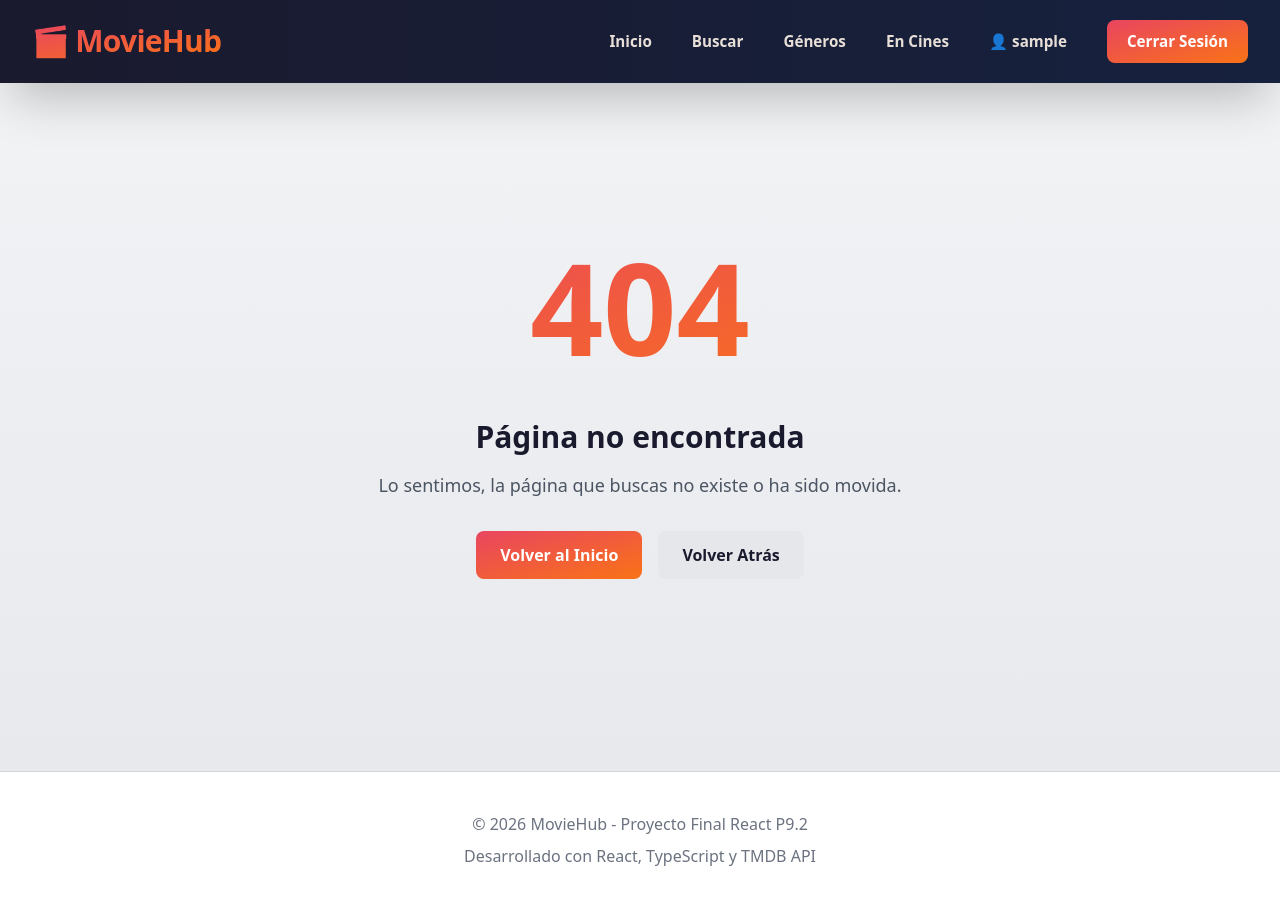
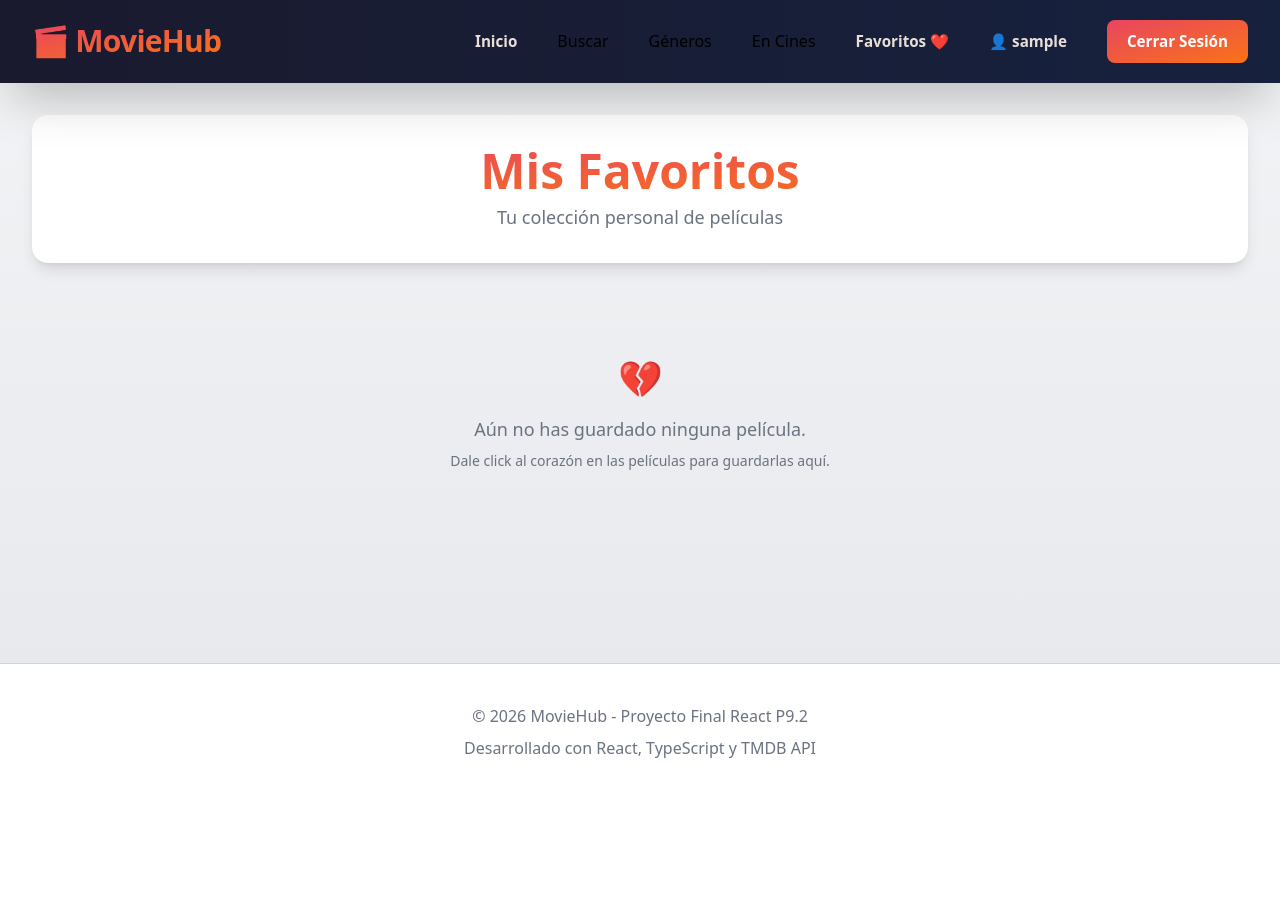
Before and after one commit to xni0/proyecto-final, a React (Vite) app: page /favorites in a window 1280 px wide. Shown: the top 904 px of the page. After the commit the page ends 800 px from the top, so only its background shows below. Built offline with nearby package versions, Linux system fonts and the light colour scheme; sample sign-in values are in the browser's storage.

Commit message:
Adding user favorites ❤️functionality

```diff
--- a/src/App.tsx
+++ b/src/App.tsx
@@ -1,16 +1,17 @@
-import { BrowserRouter, Routes, Route } from 'react-router-dom';
-import { AuthProvider } from './context/AuthContext';
-import { MainLayout } from './layout/MainLayout';
-import { Home } from './routes/Home';
-import { Search } from './routes/Search';
-import { Genres } from './routes/Genres';
-import { NowPlaying } from './routes/NowPlaying';
-import { MovieDetail } from './routes/MovieDetail';
-import { PersonDetail } from './routes/PersonDetail';
-import { Login } from './routes/Login';
-import { Register } from './routes/Register';
-import { NotFound } from './routes/NotFound';
-import { PrivateRoute } from './guards/PrivateRoute';
+import { BrowserRouter, Routes, Route } from "react-router-dom";
+import { AuthProvider } from "./context/AuthContext";
+import { MainLayout } from "./layout/MainLayout";
+import { Home } from "./routes/Home";
+import { Search } from "./routes/Search";
+import { Genres } from "./routes/Genres";
+import { NowPlaying } from "./routes/NowPlaying";
+import { MovieDetail } from "./routes/MovieDetail";
+import { PersonDetail } from "./routes/PersonDetail";
+import { Login } from "./routes/Login";
+import { Register } from "./routes/Register";
+import { NotFound } from "./routes/NotFound";
+import { PrivateRoute } from "./guards/PrivateRoute";
+import { Favorites } from "./routes/Favorites";
 
 function App() {
   return (
@@ -38,6 +39,14 @@ function App() {
                 </PrivateRoute>
               }
             />
+            <Route
+              path="favorites"
+              element={
+                <PrivateRoute>
+                  <Favorites />
+                </PrivateRoute>
+              }
+            />
             <Route path="login" element={<Login />} />
             <Route path="register" element={<Register />} />
             <Route path="*" element={<NotFound />} />
--- /dev/null
+++ b/src/hooks/useFavorites.ts
@@ -0,0 +1,65 @@
+import { useState, useEffect } from 'react';
+import { useAuth } from './useAuth';
+import type { Movie } from '../types/movie.types';
+
+export function useFavorites() {
+  const { user, isAuthenticated } = useAuth();
+  const [favorites, setFavorites] = useState<Movie[]>([]);
+
+  // Cargar favoritos cuando cambia el usuario
+  useEffect(() => {
+    if (isAuthenticated && user?.username) {
+      const storedFavs = localStorage.getItem(`favorites_${user.username}`);
+      if (storedFavs) {
+        setFavorites(JSON.parse(storedFavs));
+      } else {
+        setFavorites([]);
+      }
+    } else {
+      setFavorites([]);
+    }
+  }, [isAuthenticated, user]);
+
+  // Guardar en localStorage cada vez que cambia el estado favorites
+  const updateLocalStorage = (newFavs: Movie[]) => {
+    if (user?.username) {
+      localStorage.setItem(`favorites_${user.username}`, JSON.stringify(newFavs));
+      setFavorites(newFavs);
+
+      // Disparar evento para sincronizar otras pestañas/componentes si fuera necesario
+      window.dispatchEvent(new Event("storage"));
+    }
+  };
+
+  const addFavorite = (movie: Movie) => {
+    if (!isFavorite(movie.id)) {
+      const newFavs = [...favorites, movie];
+      updateLocalStorage(newFavs);
+    }
+  };
+
+  const removeFavorite = (movieId: number) => {
+    const newFavs = favorites.filter(m => m.id !== movieId);
+    updateLocalStorage(newFavs);
+  };
+
+  const isFavorite = (movieId: number) => {
+    return favorites.some(m => m.id === movieId);
+  };
+
+  const toggleFavorite = (movie: Movie) => {
+    if (isFavorite(movie.id)) {
+      removeFavorite(movie.id);
+    } else {
+      addFavorite(movie);
+    }
+  };
+
+  return {
+    favorites,
+    addFavorite,
+    removeFavorite,
+    isFavorite,
+    toggleFavorite
+  };
+}
--- a/src/layout/Navbar.tsx
+++ b/src/layout/Navbar.tsx
@@ -1,5 +1,5 @@
-import { Link } from 'react-router-dom';
-import { useAuth } from '../hooks/useAuth';
+import { Link } from "react-router-dom";
+import { useAuth } from "../hooks/useAuth";
 
 export default function Navbar() {
   const { isAuthenticated, user, logout } = useAuth();
@@ -10,8 +10,13 @@ export default function Navbar() {
       // Si el usuario esta logueado
       return (
         <>
-          <span className="text-secondary-light font-semibold text-[0.95rem]">👤 {user?.username}</span>
-          <button onClick={logout} className="bg-gradient-to-br from-primary to-primary-light text-white border-none px-5 py-2.5 rounded-lg cursor-pointer font-bold transition-all duration-300 text-[0.95rem] hover:shadow-lg hover:shadow-primary/40 hover:-translate-y-0.5">
+          <span className="text-secondary-light font-semibold text-[0.95rem]">
+            👤 {user?.username}
+          </span>
+          <button
+            onClick={logout}
+            className="bg-gradient-to-br from-primary to-primary-light text-white border-none px-5 py-2.5 rounded-lg cursor-pointer font-bold transition-all duration-300 text-[0.95rem] hover:shadow-lg hover:shadow-primary/40 hover:-translate-y-0.5"
+          >
             Cerrar Sesión
           </button>
         </>
@@ -21,8 +26,18 @@ export default function Navbar() {
     // Si el usuario no esta logueado
     return (
       <>
-        <Link to="/login" className="text-secondary-light no-underline font-semibold text-[0.95rem] transition-colors duration-300 hover:text-primary-light relative after:content-[''] after:absolute after:-bottom-1.5 after:left-0 after:w-0 after:h-0.5 after:bg-gradient-to-r after:from-primary after:to-primary-light after:transition-all after:duration-300 hover:after:w-full">Iniciar Sesión</Link>
-        <Link to="/register" className="bg-gradient-to-br from-primary to-primary-light text-white px-5 py-2.5 rounded-lg no-underline hover:shadow-lg hover:shadow-primary/30 hover:-translate-y-0.5 transition-all duration-300">Registrarse</Link>
+        <Link
+          to="/login"
+          className="text-secondary-light no-underline font-semibold text-[0.95rem] transition-colors duration-300 hover:text-primary-light relative after:content-[''] after:absolute after:-bottom-1.5 after:left-0 after:w-0 after:h-0.5 after:bg-gradient-to-r after:from-primary after:to-primary-light after:transition-all after:duration-300 hover:after:w-full"
+        >
+          Iniciar Sesión
+        </Link>
+        <Link
+          to="/register"
+          className="bg-gradient-to-br from-primary to-primary-light text-white px-5 py-2.5 rounded-lg no-underline hover:shadow-lg hover:shadow-primary/30 hover:-translate-y-0.5 transition-all duration-300"
+        >
+          Registrarse
+        </Link>
       </>
     );
   };
@@ -30,15 +45,38 @@ export default function Navbar() {
   return (
     <nav className="bg-gradient-to-r from-primary-dark to-secondary shadow-2xl sticky top-0 z-50">
       <div className="max-w-[1400px] mx-auto px-8 py-5 flex justify-between items-center">
-        <Link to="/" className="text-3xl font-extrabold bg-gradient-to-br from-primary to-primary-light bg-clip-text text-transparent tracking-tight">
+        <Link
+          to="/"
+          className="text-3xl font-extrabold bg-gradient-to-br from-primary to-primary-light bg-clip-text text-transparent tracking-tight"
+        >
           🎬 MovieHub
         </Link>
 
         <div className="flex gap-10 items-center">
-          <Link to="/" className="text-secondary-light no-underline font-semibold text-[0.95rem] transition-colors duration-300 hover:text-primary-light relative after:content-[''] after:absolute after:-bottom-1.5 after:left-0 after:w-0 after:h-0.5 after:bg-gradient-to-r after:from-primary after:to-primary-light after:transition-all after:duration-300 hover:after:w-full">Inicio</Link>
-          <Link to="/search" className="text-secondary-light no-underline font-semibold text-[0.95rem] transition-colors duration-300 hover:text-primary-light relative after:content-[''] after:absolute after:-bottom-1.5 after:left-0 after:w-0 after:h-0.5 after:bg-gradient-to-r after:from-primary after:to-primary-light after:transition-all after:duration-300 hover:after:w-full">Buscar</Link>
-          <Link to="/genres" className="text-secondary-light no-underline font-semibold text-[0.95rem] transition-colors duration-300 hover:text-primary-light relative after:content-[''] after:absolute after:-bottom-1.5 after:left-0 after:w-0 after:h-0.5 after:bg-gradient-to-r after:from-primary after:to-primary-light after:transition-all after:duration-300 hover:after:w-full">Géneros</Link>
-          <Link to="/now-playing" className="text-secondary-light no-underline font-semibold text-[0.95rem] transition-colors duration-300 hover:text-primary-light relative after:content-[''] after:absolute after:-bottom-1.5 after:left-0 after:w-0 after:h-0.5 after:bg-gradient-to-r after:from-primary after:to-primary-light after:transition-all after:duration-300 hover:after:w-full">En Cines</Link>
+          <Link
+            to="/"
+            className="text-secondary-light no-underline font-semibold text-[0.95rem] transition-colors duration-300 hover:text-primary-light relative after:content-[''] after:absolute after:-bottom-1.5 after:left-0 after:w-0 after:h-0.5 after:bg-gradient-to-r after:from-primary after:to-primary-light after:transition-all after:duration-300 hover:after:w-full"
+          >
+            Inicio
+          </Link>
+          <Link to="/search" className="...">
+            Buscar
+          </Link>
+          <Link to="/genres" className="...">
+            Géneros
+          </Link>
+          <Link to="/now-playing" className="...">
+            En Cines
+          </Link>
+
+          {isAuthenticated && (
+            <Link
+              to="/favorites"
+              className="text-secondary-light no-underline font-semibold text-[0.95rem] transition-colors duration-300 hover:text-red-500 relative"
+            >
+              Favoritos ❤️
+            </Link>
+          )}
 
           {renderAuthButtons()}
         </div>
--- a/src/molecules/MovieCard.tsx
+++ b/src/molecules/MovieCard.tsx
@@ -1,5 +1,7 @@
 import { useNavigate } from 'react-router-dom';
 import type { Movie } from '../types/movie.types';
+import { useFavorites } from '../hooks/useFavorites'; // <--- Importar hook
+import { useAuth } from '../hooks/useAuth'; // <--- Importar auth
 
 interface MovieCardProps {
   movie: Movie;
@@ -9,13 +11,44 @@ const IMAGE_BASE_URL = 'https://image.tmdb.org/t/p/w500';
 
 export default function MovieCard({ movie }: MovieCardProps) {
   const navigate = useNavigate();
+  const { isFavorite, toggleFavorite } = useFavorites(); // <--- Usar hook
+  const { isAuthenticated } = useAuth(); // <--- Verificar si está logueado
 
   const handleClick = () => {
     navigate(`/movie/${movie.id}`);
   };
 
+  // Manejar clic en el corazón
+  const handleFavoriteClick = (e: React.MouseEvent) => {
+    e.stopPropagation(); // Evita navegar al detalle
+    toggleFavorite(movie);
+  };
+
+  const isFav = isFavorite(movie.id);
+
   return (
-    <div className="bg-white rounded-xl overflow-hidden shadow-md transition-all duration-400 cursor-pointer hover:-translate-y-3 hover:shadow-xl group" onClick={handleClick}>
+    <div className="bg-white rounded-xl overflow-hidden shadow-md transition-all duration-400 cursor-pointer hover:-translate-y-3 hover:shadow-xl group relative" onClick={handleClick}>
+
+      {/* Botón de Favoritos (Solo si está logueado) */}
+      {isAuthenticated && (
+        <button
+          onClick={handleFavoriteClick}
+          className="absolute top-3 right-3 z-10 p-2 rounded-full bg-white/80 hover:bg-white shadow-sm transition-all duration-200 hover:scale-110 border-none cursor-pointer"
+          title={isFav ? "Quitar de favoritos" : "Añadir a favoritos"}
+        >
+          <svg
+            xmlns="http://www.w3.org/2000/svg"
+            viewBox="0 0 24 24"
+            fill={isFav ? "#ef4444" : "none"} // Rojo si es fav, transparente si no
+            stroke={isFav ? "#ef4444" : "currentColor"}
+            strokeWidth="2"
+            className="w-6 h-6"
+          >
+            <path strokeLinecap="round" strokeLinejoin="round" d="M21 8.25c0-2.485-2.099-4.5-4.688-4.5-1.935 0-3.597 1.126-4.312 2.733-.715-1.607-2.377-2.733-4.313-2.733C5.1 3.75 3 5.765 3 8.25c0 7.22 9 12 9 12s9-4.78 9-12z" />
+          </svg>
+        </button>
+      )}
+
       {/* Imagen de película */}
       {(() => {
         const imageUrl = movie.poster_path ? `${IMAGE_BASE_URL}${movie.poster_path}` : '/placeholder.jpg';
--- /dev/null
+++ b/src/routes/Favorites.tsx
@@ -0,0 +1,37 @@
+import { useFavorites } from '../hooks/useFavorites';
+import { MovieGrid } from '../organisms/MovieGrid';
+import { useAuth } from '../hooks/useAuth';
+import { Navigate } from 'react-router-dom';
+
+export function Favorites() {
+  const { favorites } = useFavorites();
+  const { isAuthenticated } = useAuth();
+
+  // Protección extra por si acaso
+  if (!isAuthenticated) {
+    return <Navigate to="/login" replace />;
+  }
+
+  return (
+    <div>
+      <div className="text-center mb-12 p-8 bg-white rounded-2xl shadow-lg">
+        <h1 className="text-5xl font-black my-0 mb-2 bg-gradient-to-br from-primary to-primary-light bg-clip-text text-transparent">
+          Mis Favoritos
+        </h1>
+        <p className="text-lg text-gray-500 m-0">
+          Tu colección personal de películas
+        </p>
+      </div>
+
+      {favorites.length > 0 ? (
+        <MovieGrid movies={favorites} />
+      ) : (
+        <div className="text-center py-12 text-gray-500 text-lg">
+          <p className="text-4xl mb-4">💔</p>
+          <p>Aún no has guardado ninguna película.</p>
+          <p className="text-sm mt-2">Dale click al corazón en las películas para guardarlas aquí.</p>
+        </div>
+      )}
+    </div>
+  );
+}
```
